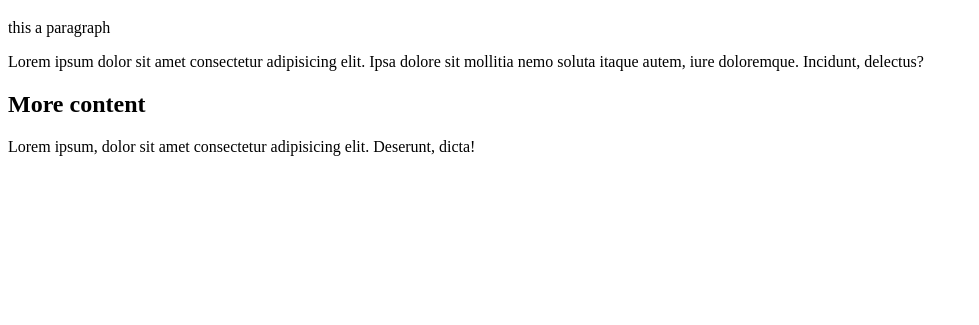
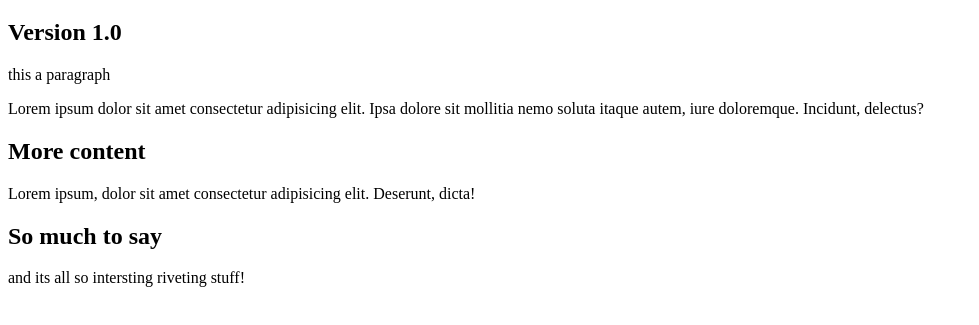
Before and after one commit to charifa20/first-repo, a plain HTML site: page index.html in a window 1280 px wide. Shown: the part 61-386 px from the top of the page, without its empty margins (0-979 px from the left). Drawn offline with Linux system fonts and the light colour scheme.

Commit message:
changer version number

```diff
--- a/index.html
+++ b/index.html
@@ -7,7 +7,7 @@
 </head>
 <body>
     <h1>Best Git page</h1>
-
+    <h2>Version 1.0</h2>
 
     <p>this a paragraph</p>
     <p>Lorem ipsum dolor sit amet consectetur adipisicing elit. Ipsa dolore sit mollitia nemo soluta itaque autem, iure doloremque. Incidunt, delectus?</p>
@@ -15,5 +15,10 @@
 
     <p>Lorem ipsum, dolor sit amet consectetur adipisicing elit. Deserunt, dicta!</p>
 
+    <h2>So much to say </h2>
+    and its all so intersting riveting stuff!
+
+  <form action="" method="post"></form>
+
 </body>
 </html>
```
Also changed, not shown: VERSION.txt (added).
